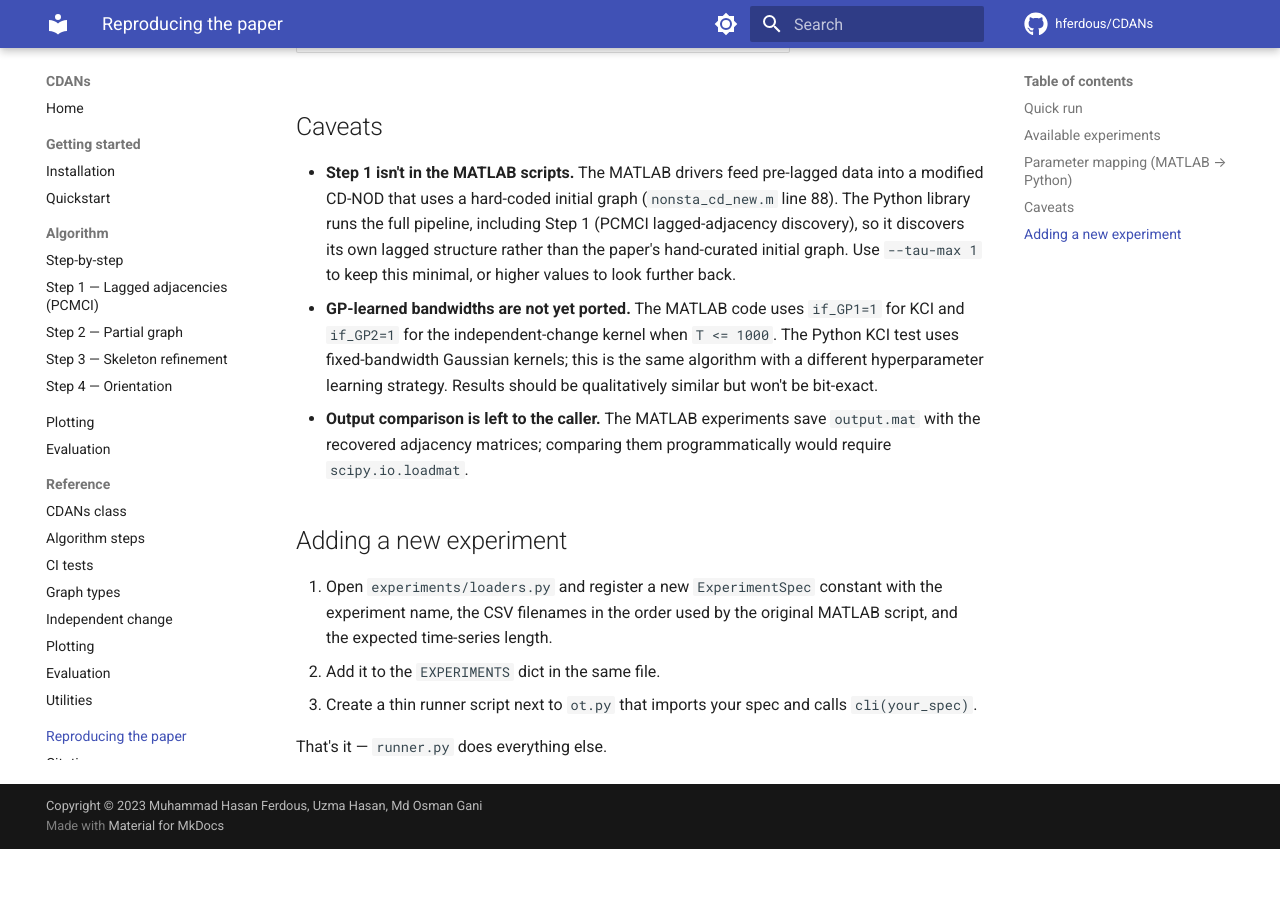
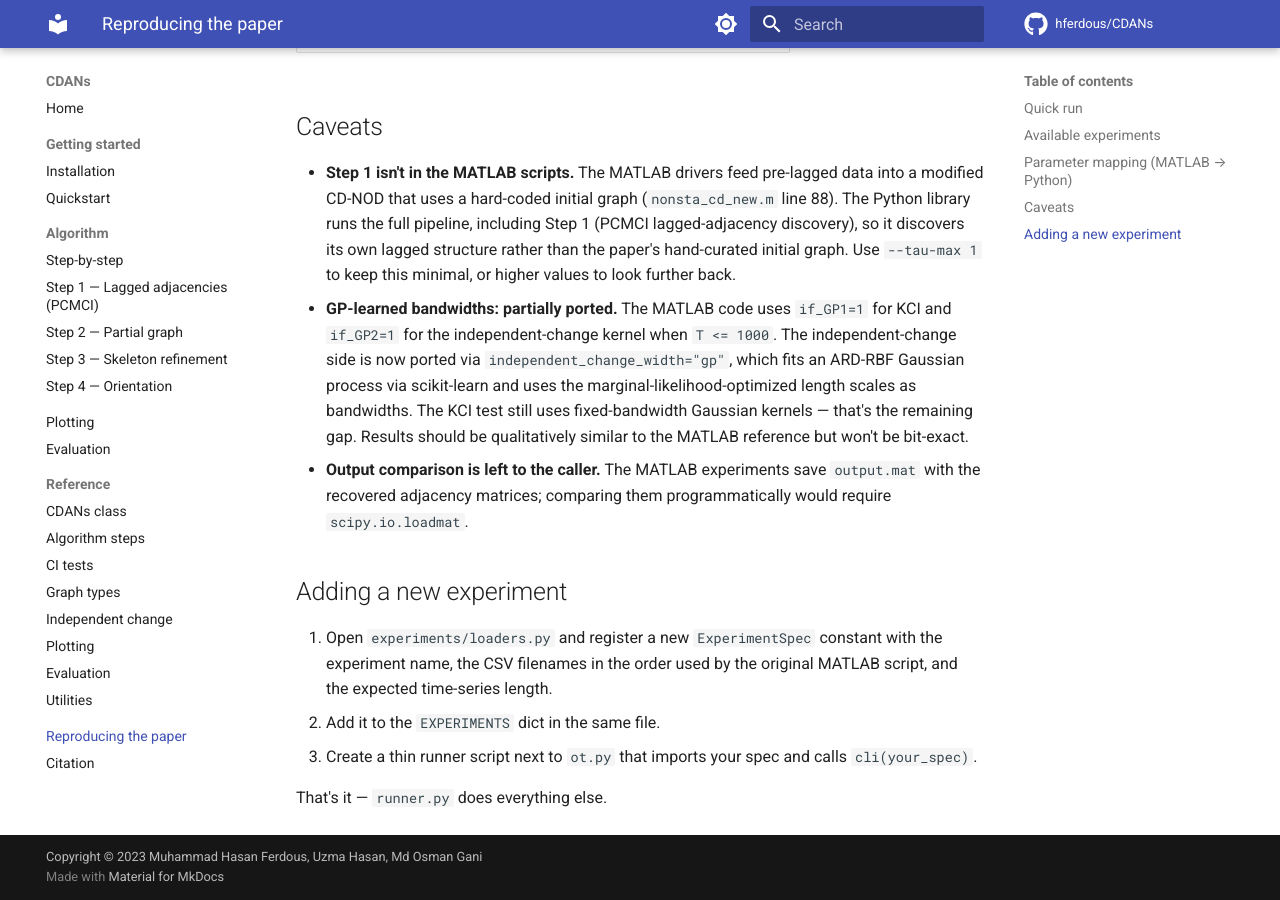
Before and after one commit to hferdous/CDANs, an MkDocs documentation site: the page built from docs/experiments.md, in a window 1280 px wide and 900 px high, scrolled down 1296 px. Built offline with MkDocs 1.6.1 and Material for MkDocs 9.7.7, drawn with Linux system fonts in a browser that asks for light colours; comment, search, counter and statistics services are not loaded; before the commit the page ends 2145 px from its top, so only the background shows below that.

Commit message:
Fix stale docs: independent-change-principle GP path is ported
The implementation-status table in the README and several docs pages claimed infer_nonsta_dir.m was not ported. It is — both the fixed-bandwidth path and the GP-bandwidth path (the latter via sklearn's ARD-RBF GaussianProcessRegressor). The remaining gap is only the KCI test's bandwidth learning (if_GP1=1), not the independent-change kernel.

```diff
--- a/docs/experiments.md
+++ b/docs/experiments.md
@@ -50,12 +50,14 @@ The defaults in `experiments/runner.py` mirror the MATLAB driver settings:
   own lagged structure rather than the paper's hand-curated initial graph.
   Use `--tau-max 1` to keep this minimal, or higher values to look further
   back.
-* **GP-learned bandwidths are not yet ported.** The MATLAB code uses
+* **GP-learned bandwidths: partially ported.** The MATLAB code uses
   `if_GP1=1` for KCI and `if_GP2=1` for the independent-change kernel
-  when `T <= 1000`. The Python KCI test uses fixed-bandwidth Gaussian
-  kernels; this is the same algorithm with a different hyperparameter
-  learning strategy. Results should be qualitatively similar but won't
-  be bit-exact.
+  when `T <= 1000`. The independent-change side is now ported via
+  `independent_change_width="gp"`, which fits an ARD-RBF Gaussian
+  process via scikit-learn and uses the marginal-likelihood-optimized
+  length scales as bandwidths. The KCI test still uses fixed-bandwidth
+  Gaussian kernels — that's the remaining gap. Results should be
+  qualitatively similar to the MATLAB reference but won't be bit-exact.
 * **Output comparison is left to the caller.** The MATLAB experiments
   save `output.mat` with the recovered adjacency matrices; comparing
   them programmatically would require `scipy.io.loadmat`.
```
Also changed, not shown: README.md (+1 -1 lines), docs/api/independent_change.md (+7 -3 lines), docs/index.md (+5 -2 lines).
